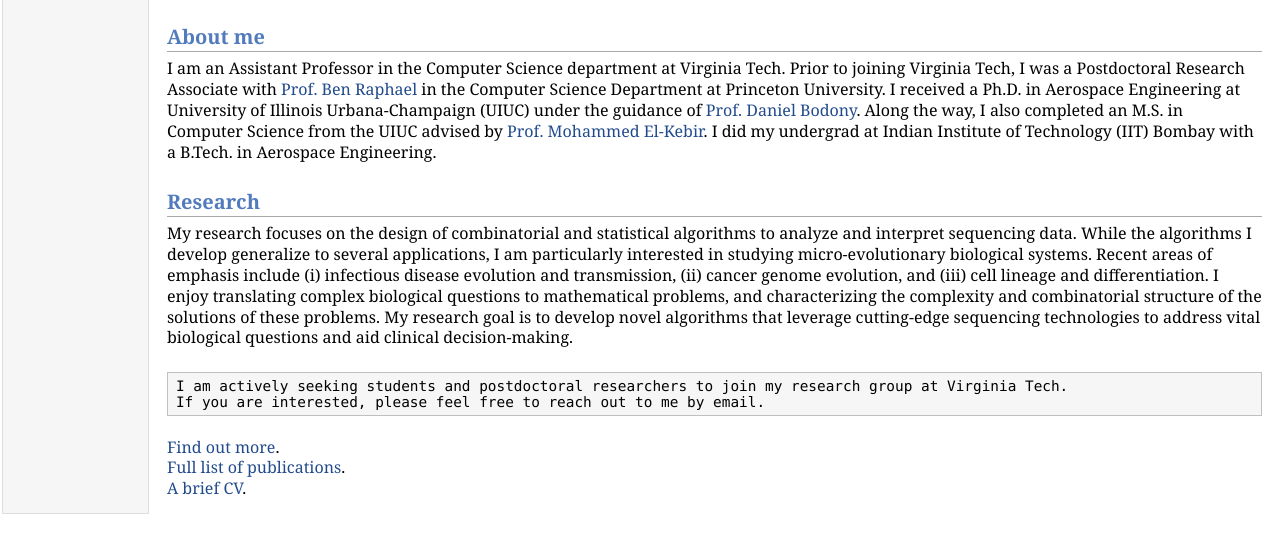
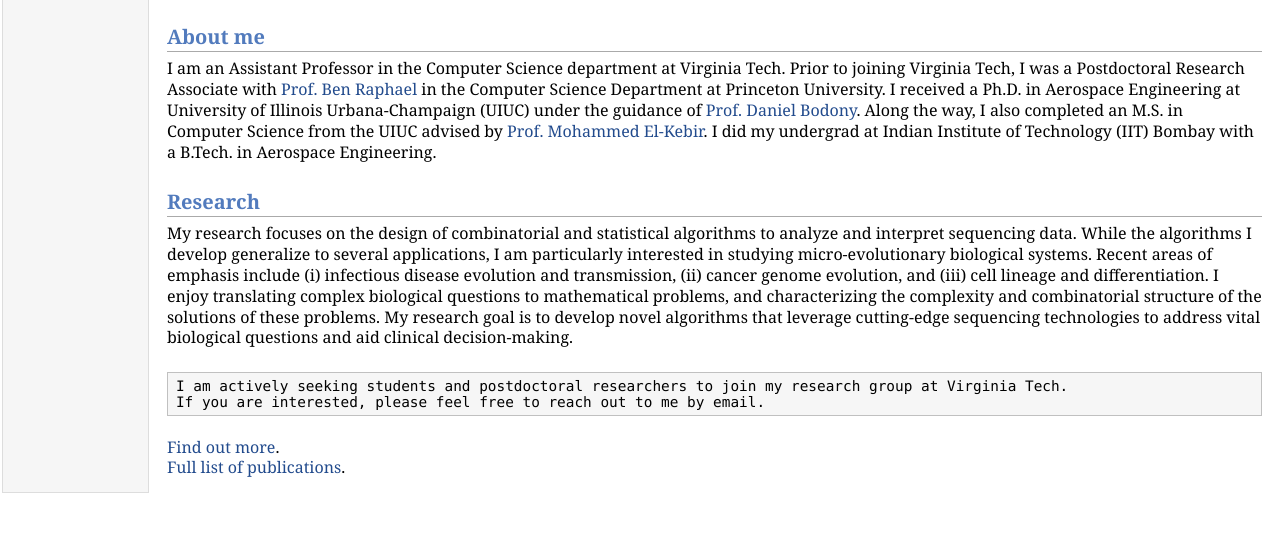
Before and after one commit to sashitt2/sashitt2.github.io, a plain HTML site: page index.html in a window 1280 px wide. Shown: the part 267-800 px from the top of the page. Drawn offline with Linux system fonts and the light colour scheme.

Commit message:
mod(index): removed CV link temporarily

```diff
--- a/index.html
+++ b/index.html
@@ -50,7 +50,7 @@ If you are interested, please feel free to reach out to me by email.
 </pre></div></div>
 <p><a href="research.html">Find out more</a>. <br />
 <a href="publications.html">Full list of publications</a>. <br />
-<a href="https://github.com/sashitt2/sashitt2.github.io/blob/main/files/Sashittal_CV_Aug2024.pdf" target=&ldquo;blank&rdquo;>A brief CV</a>.
+
 </p>
 </td>
 </tr>
```
Also changed, not shown: 1 other file.
